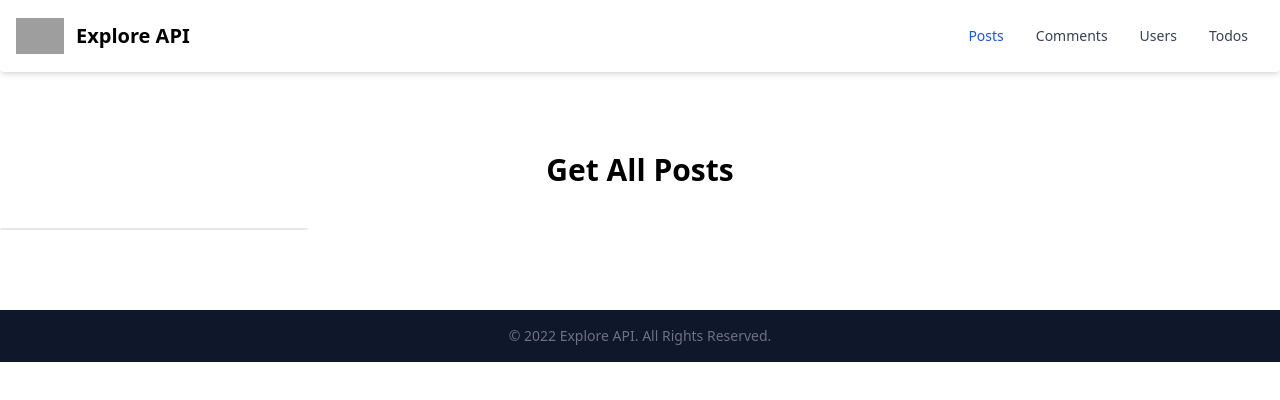
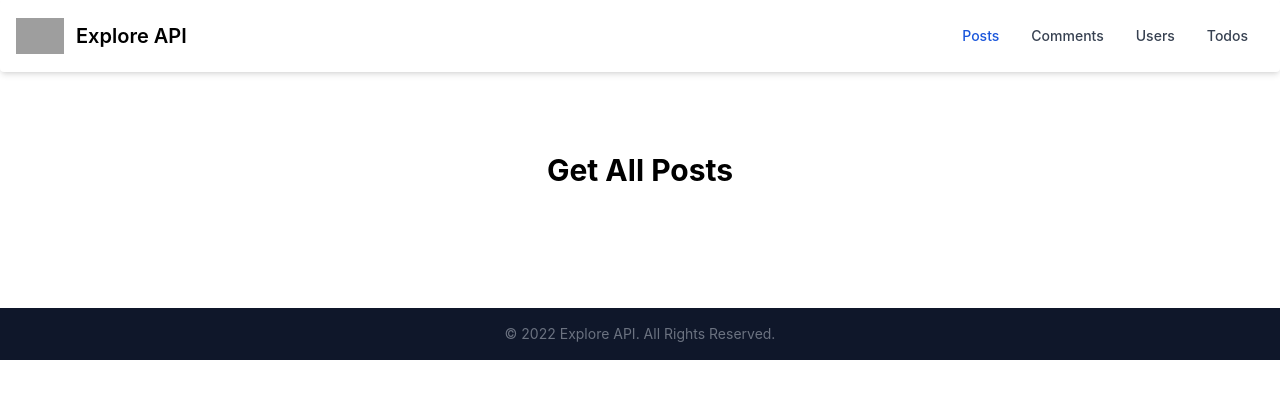
Before and after one commit to nwebpro/display-data-in-api, a website: page index.html in a window 1280 px wide. Drawn offline with nearby package versions, Linux system fonts and the light colour scheme; no server answers; grey boxes are pictures that could not be loaded.

Commit message:
Post layout Update

```diff
--- a/index.html
+++ b/index.html
@@ -6,6 +6,7 @@
     <meta name="viewport" content="width=device-width, initial-scale=1.0">
     <title>Display JSON Data in HTML Using JavaScript</title>
     <link rel="stylesheet" href="./dist/style.css">
+    <link rel="stylesheet" href="https://unpkg.com/flowbite@1.5.2/dist/flowbite.min.css" />
 </head>
 <body>
     <!-- Header -->
@@ -57,10 +58,9 @@
         <section class="py-20" id="#posts">
             <div class="container mx-auto">
                 <h1 class="text-3xl font-bold text-center mb-10">Get All Posts</h1>
-                <div class="grid grid-cols-4 gap-4">
-                    <div id="post-container" class="max-w-sm bg-white rounded-lg border border-gray-200 shadow-md dark:bg-gray-800 dark:border-gray-700">
+                <div id="post-container" class="grid grid-cols-4 gap-4">
+                    <!-- Get Post by JavaScript -->
 
-                    </div>
                 </div>
             </div>
         </section>
@@ -73,7 +73,7 @@
 
 
     <!-- Flowbite Css -->
+    <script src="./dist/js/post.js"></script>
     <script src="./node_modules/flowbite/dist/flowbite.js"></script>
-    <script src="./dist/js/post.js"></script>
 </body>
 </html>
--- a/tailwind.config.js
+++ b/tailwind.config.js
@@ -1,7 +1,7 @@
 /** @type {import('tailwindcss').Config} */
 module.exports = {
   content: [
-    "./*.{html,js}",
+    // "./*.{html,js}",
     "./node_modules/flowbite/**/*.js",
   ],
   theme: {
```
Also changed, not shown: dist/js/post.js, dist/style.css.
